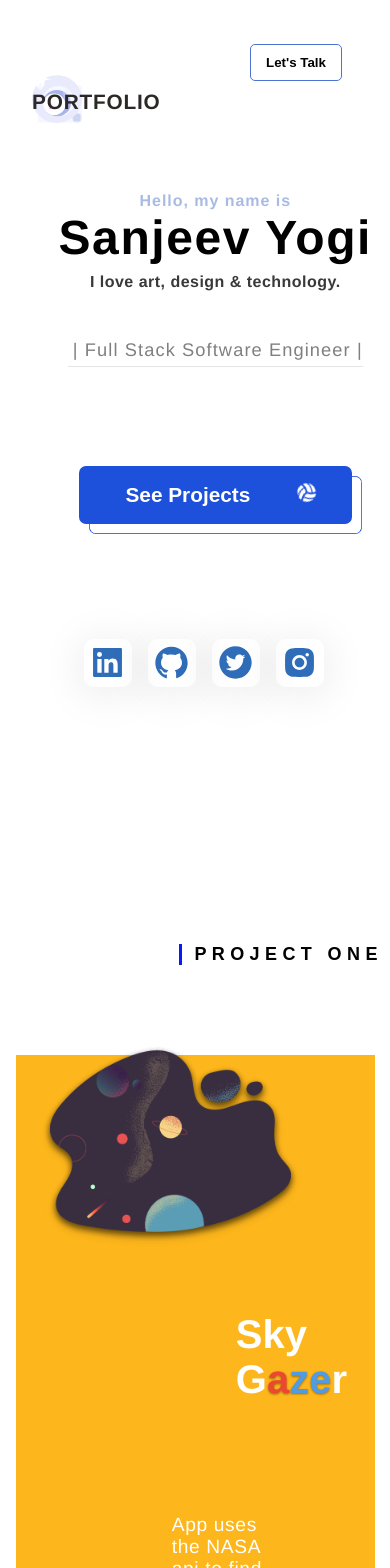
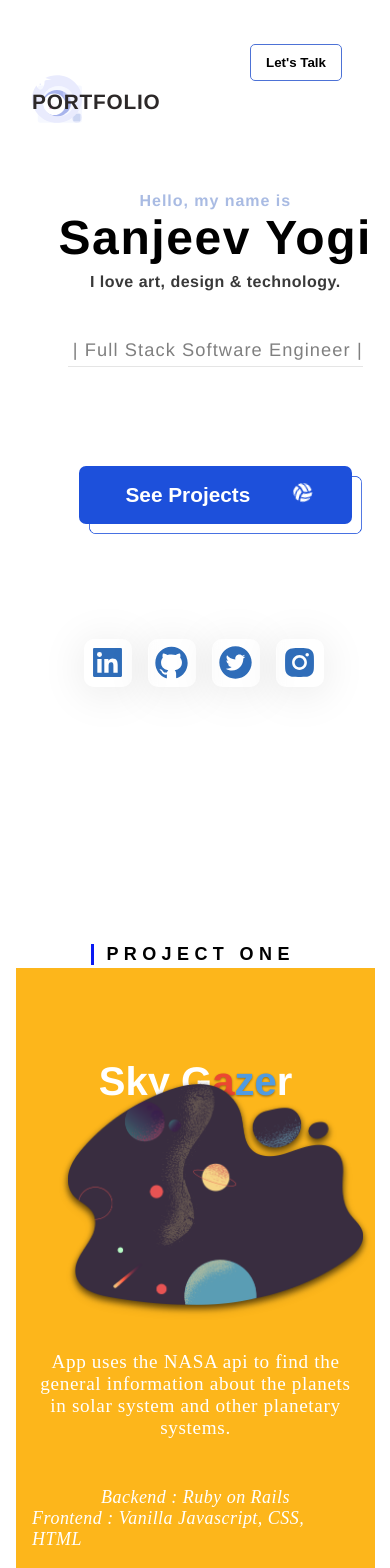
Before and after one commit to sanjeevyg/Portfolio, a React (Create React App) app: page / in a window 390 px wide. Shown: the top 1568 px of the page. Built offline with nearby package versions, Linux system fonts and the light colour scheme.

Commit message:
project 1 and project 2 card fixed for mobile devices

```diff
--- a/src/Pages/Contact/index.css
+++ b/src/Pages/Contact/index.css
@@ -8,7 +8,7 @@
     flex-direction: column;
     justify-content: center;
     align-items: center;
-    z-index: -1;
+    z-index: -2;
     font-family: "Helvetica Neue", "HelveticaNeue-Light", "Helvetica Neue Light",  Helvetica, Arial, "Lucida Grande", sans-serif;
 }
 
--- a/src/Pages/Home/index.css
+++ b/src/Pages/Home/index.css
@@ -421,6 +421,18 @@
         overflow: hidden;
     }
 
+    .menu button {
+        /* z-index: 99999; */
+        /* position: absolute; */
+        /* min-width: 6rem; */
+    }
+
+    .menu  {
+        /* z-index: 99999; */
+        /* position: absolute; */
+        /* margin-right: 6.5rem; */
+    }
+
     #socialListContainer {
         display: flex;
         flex-direction: row;
@@ -481,14 +493,6 @@
         display: none;
     }
 
-    /* #svg {
-        position: fixed;
-        top: -3rem;
-        left: -21rem;
-        width: 200vw;
-        filter: opacity(5%);
-    } */
-
     #centralText {
         display: flex;
         flex-direction: column;
@@ -524,15 +528,4 @@
     }
 
 
-    /* .socialBar{
-        position: fixed;
-        right: 0;
-        top: 0;
-        width: 60px;
-        height: 100vh;
-        display: flex;
-        flex-direction: column;
-        justify-content: center;
-        align-items: center;
-    } */
   }
--- a/src/Pages/Project/Project.js
+++ b/src/Pages/Project/Project.js
@@ -134,7 +134,7 @@ export default function Project() {
     return (
         <div className="projectContainer" >
           <section className="sectionContainer one" ref={projectOneRef}>
-            <div className="projectTitle">PROJECT ONE</div>
+            <div className="projectTitle projectTitleOne">PROJECT ONE</div>
               <div className={ projectOneVideoStatus ? "videoOneActive" : "skyGazerVideo"} >
                   <iframe width="560" height="315" title="videoOne" src={skyGazer} allow="autoplay" allowFullScreen  ></iframe>
               <div className="closeBtn"> <AiFillCloseSquare size={79} onClick={closeVideoOne}/> </div>
@@ -170,7 +170,7 @@ export default function Project() {
 
 
           <section className="sectionContainer two" ref={projectTwoRef}>
-            <div className="projectTitle">PROJECT TWO</div>
+            <div className="projectTitle projectTitleTwo">PROJECT TWO</div>
             <div className={ projectTwoVideoStatus ? "videoTwoActive" : "dogScannerVideo"} >
                   <iframe width="560" height="315" title="videoTwo" src={dogScanner} allow="autoplay" allowFullScreen  ></iframe>
               <div className="closeBtn"> <AiFillCloseSquare size={79} onClick={closeVideoTwo}/> </div>
@@ -183,7 +183,7 @@ export default function Project() {
             >
               <div class="card cTwo" >
                 <div className="info infoTwo">
-                    <h1 className="title titleDog414" ref={titleTwo}>D<IoPawSharp id="paw" size={31} />g  Scanner</h1>
+                    <h1 className="title titleDog" ref={titleTwo}>D<IoPawSharp id="paw" size={31} />g  Scanner</h1>
                     <h3>
                       App uses the tensorflow to identify the breed of dog based on uploaded photo or captured photo of different types of dog.
                     </h3>
@@ -205,7 +205,7 @@ export default function Project() {
           </section>
 
           <section className="sectionContainer three" ref={projectThreeRef}>
-            <div className="projectTitle">PROJECT THREE</div>
+            <div className="projectTitle projectTitleThree">PROJECT THREE</div>
             <div className={ projectThreeVideoStatus ? "videoThreeActive" : "watchualVideo"} >
                   <iframe width="560" height="315" title="videoThree" src={watchual} allow="autoplay" allowFullScreen  ></iframe>
               <div className="closeBtn"> <AiFillCloseSquare size={79} onClick={closeVideoThree}/> </div>
--- a/src/Pages/Project/index.css
+++ b/src/Pages/Project/index.css
@@ -345,9 +345,8 @@
         position: relative;
     }
 
-
-    .cOne, .cTwo, .cThree {
-        max-height: 70vh;;
+    .card {
+        max-height: 85vh;;
         /* width: 100vw; */
         min-width: 92vw;
         display: flex;
@@ -357,17 +356,30 @@
         align-items: center;
         margin-right: 10rem;
         border-radius: 0px;
-
+        padding-bottom: 2rem;
     }
 
-    .titleDog414 {
+    .cOne {
+        padding-top: 12vh;
+    }
+
+   .titleSkyGazer,  .titleDog {
         position: absolute !important;
         width: fit-content !important;
-        font-size: 3rem !important;
-        margin-bottom: 62rem !important;
+        font-size: 2.5rem !important;
+        margin-bottom: 55rem !important;
     }
+/*
+    .titleSkyGazer {
+        position: absolute !important;
+        width: fit-content !important;
+        font-size: 2.5rem !important;
+        margin-bottom: 55rem !important;
+        background: chartreuse;
+    } */
 
-    .infoTwo  {
+
+    .infoOne, .infoTwo  {
         /* background: chartreuse; */
         display: flex;
         align-items: center;
@@ -377,49 +389,71 @@
         width: 100%;
     }
 
+    .infoOne h3, .infoTwo h3 {
+        text-align: center;
+        margin-top: -1rem;
+        font-family: 'Times New Roman', Times, serif;
+    }
+
     .dogScanner img {
         position: relative !important;
         width: 40vh !important;
         height: auto;
-        /* margin-bottom: 10rem; */
-        margin-top: 7rem !important;
-        margin-left: 5rem !important;
+        margin-top: 10rem !important;
+        margin-left: 23vw !important;
     }
 
-    .backendDogScanner .frontendDogScanner{
+    .skyGazer img {
+        position: relative !important;
+        width: 35vh !important;
+        height: auto;
+        margin-top: 5vh !important;
+        margin-left: 23vw!important;
+    }
+
+    /* #websiteBtnTwo {
+        margin-bottom: 1rem;
+        font-family: 'Times New Roman', Times, serif;
+    } */
+
+    #websiteBtnTwo button {
+        font-family: 'Times New Roman', Times, serif;
+    }
+
+    .techInfo {
         display: flex;
         align-items: center;
-        padding: 2rem;
-        font-size: medium !important;
-        background: chocolate;
+        padding-bottom: 1rem;
+        font-size: large !important;
+        margin-bottom: 2rem;
+        margin-top: 1rem;
+        font-style: italic;
+        font-family: 'Times New Roman', Times, serif;
     }
 
-    .projectTitle {
+    .projectTitleOne, .projectTitleTwo {
         position: relative;
-        width: fit-content;
+        min-width: 8rem !important;
         font-size: large;
-        margin-bottom: 62rem;
-        margin-right: 5rem !important;
+        margin-bottom: 59rem;
+        margin-left: -16rem !important;
         /* background-color: blue; */
     }
-
+/*
     .titleSkyGazer {
         position: relative;
         width: fit-content;
         font-size: medium;
-        /* background: blue; */
+        background: blue;
         margin-bottom: 5rem;
         margin-left: 4rem;
-    }
+    } */
 
-
-
-    .skyGazer img {
+    /* .skyGazer img {
         position: relative;
-        /* height: 50vh; */
+        height: 50vh;
         width: 62vw;
-    }
-
+    } */
 
     .watchual img{
         position: relative;
```
